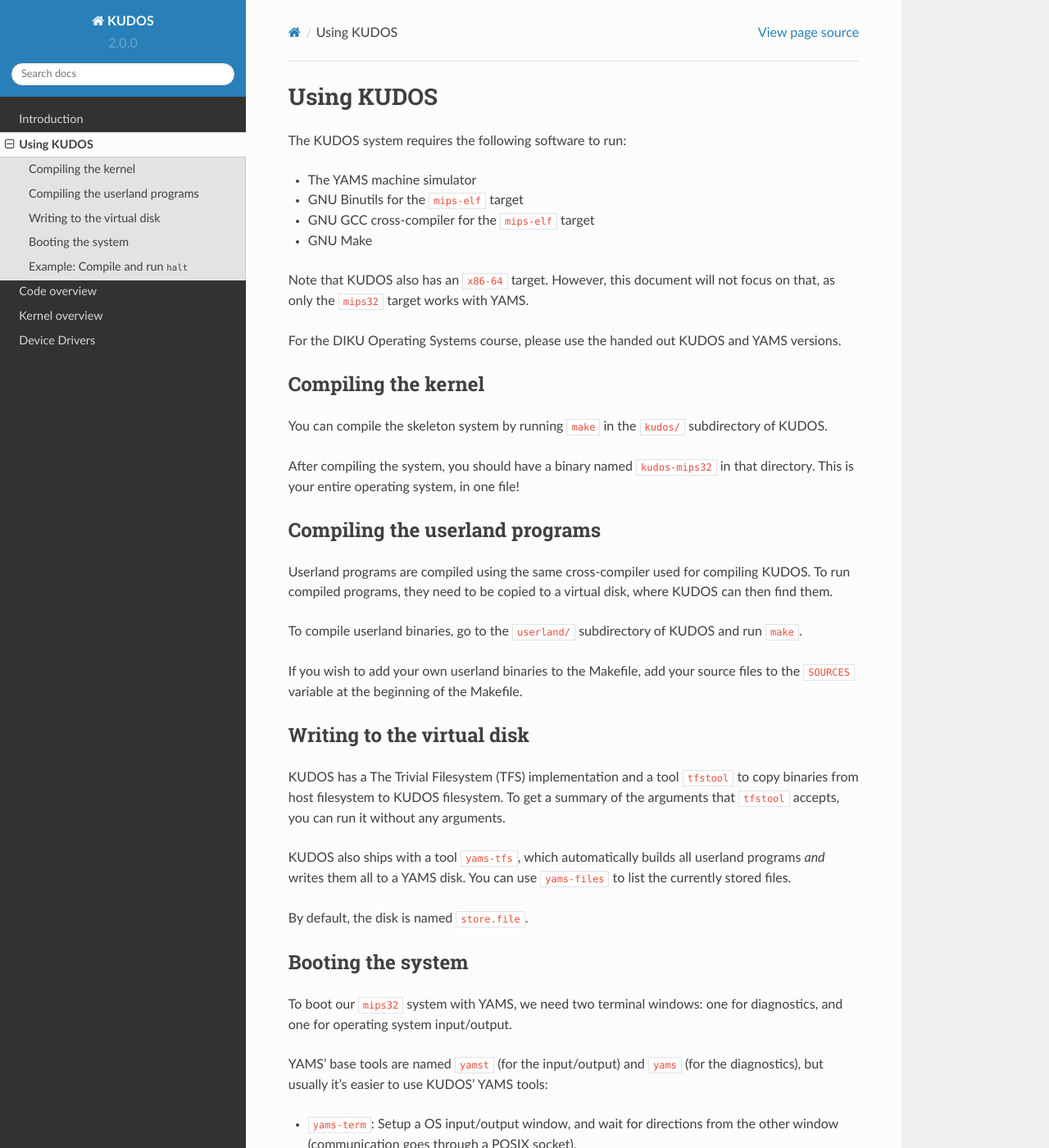
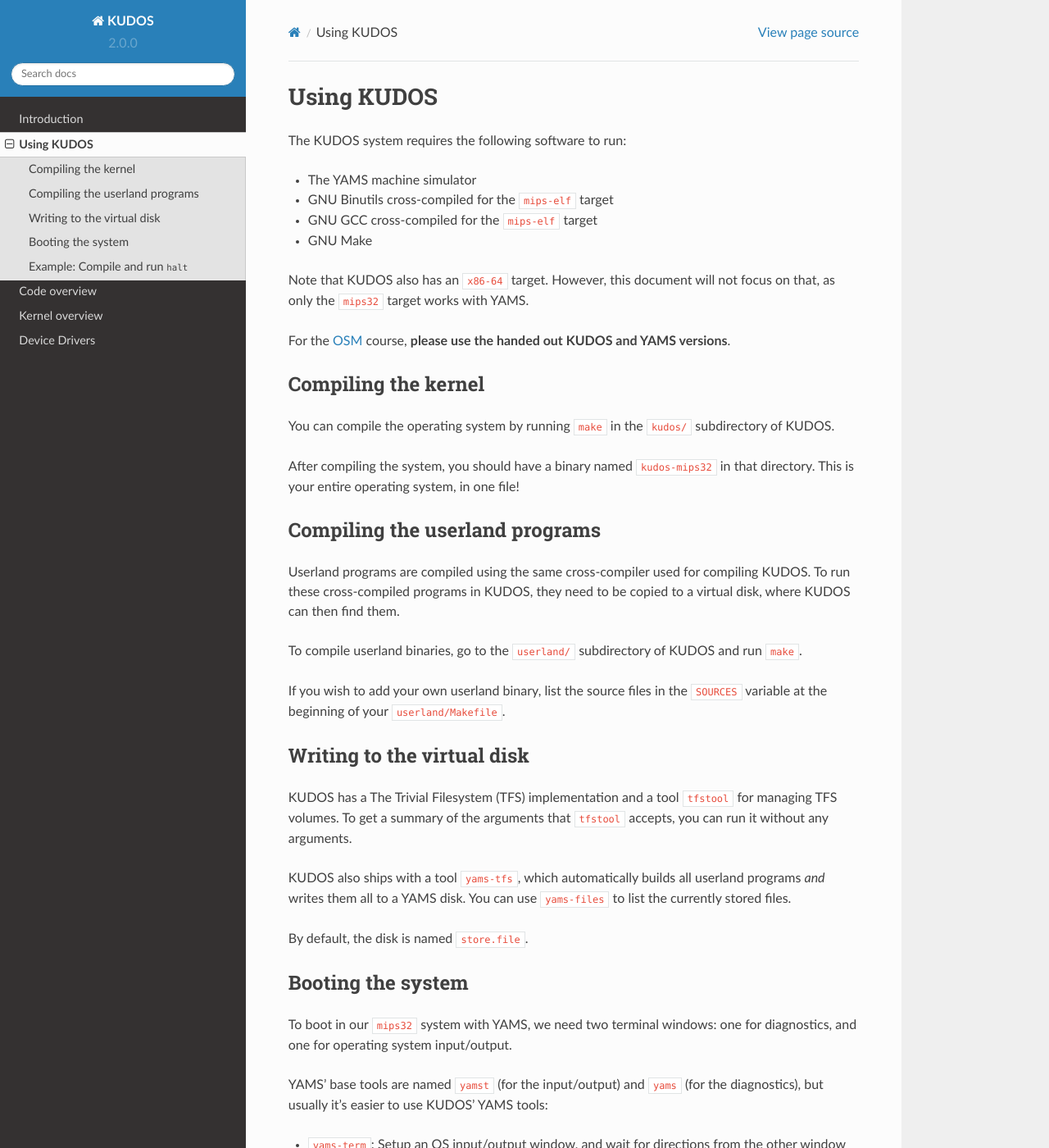
Before and after one commit to DIKU-EDU/kudos, a Sphinx documentation site: the page built from docs/usage.rst, in a window 1280 px wide and 1400 px high. Shown: the whole window at 82% size. Built offline with Sphinx 7.4.7 and the Read the Docs theme 2.0.0, drawn with Linux system fonts in a browser that asks for light colours; some of the changed text lies outside the part shown.

Commit message:
my go through the usage section

```diff
--- a/docs/usage.rst
+++ b/docs/usage.rst
@@ -5,21 +5,20 @@
 The KUDOS system requires the following software to run:
 
 * The YAMS machine simulator
-* GNU Binutils for the ``mips-elf`` target
-* GNU GCC cross-compiler for the ``mips-elf`` target
+* GNU Binutils cross-compiled for the ``mips-elf`` target
+* GNU GCC cross-compiled for the ``mips-elf`` target
 * GNU Make
 
 Note that KUDOS also has an ``x86-64`` target.  However, this document will not
 focus on that, as only the ``mips32`` target works with YAMS.
 
-For the DIKU Operating Systems course, please use the handed out KUDOS and
-YAMS versions.
-
+For the `OSM <http://www.webcitation.org/6eoBjRWvD>`_ course, **please use the
+handed out KUDOS and YAMS versions**.
 
 Compiling the kernel
 --------------------
 
-You can compile the skeleton system by running ``make`` in the ``kudos/``
+You can compile the operating system by running ``make`` in the ``kudos/``
 subdirectory of KUDOS.
 
 After compiling the system, you should have a binary named ``kudos-mips32`` in
@@ -30,22 +29,22 @@
 -------------------------------
 
 Userland programs are compiled using the same cross-compiler used for compiling
-KUDOS.  To run compiled programs, they need to be copied to a virtual disk,
-where KUDOS can then find them.
+KUDOS.  To run these cross-compiled programs in KUDOS, they need to be copied
+to a virtual disk, where KUDOS can then find them.
 
 To compile userland binaries, go to the ``userland/`` subdirectory of KUDOS and
 run ``make``.
 
-If you wish to add your own userland binaries to the Makefile, add your source
-files to the ``SOURCES`` variable at the beginning of the Makefile.
+If you wish to add your own userland binary, list the source files in the
+``SOURCES`` variable at the beginning of your ``userland/Makefile``.
 
 
 Writing to the virtual disk
 ---------------------------
 
 KUDOS has a The Trivial Filesystem (TFS) implementation and a tool ``tfstool``
-to copy binaries from host filesystem to KUDOS filesystem.  To get a summary of
-the arguments that ``tfstool`` accepts, you can run it without any arguments.
+for managing TFS volumes.  To get a summary of the arguments that ``tfstool``
+accepts, you can run it without any arguments.
 
 KUDOS also ships with a tool ``yams-tfs``, which automatically builds all
 userland programs *and* writes them all to a YAMS disk.  You can use
@@ -57,13 +56,13 @@
 Booting the system
 ------------------
 
-To boot our ``mips32`` system with YAMS, we need two terminal windows: one for
-diagnostics, and one for operating system input/output.
+To boot in our ``mips32`` system with YAMS, we need two terminal windows: one
+for diagnostics, and one for operating system input/output.
 
 YAMS' base tools are named ``yamst`` (for the input/output) and ``yams`` (for
 the diagnostics), but usually it's easier to use KUDOS' YAMS tools:
 
-* ``yams-term``: Setup a OS input/output window, and wait for directions from
+* ``yams-term``: Setup an OS input/output window, and wait for directions from
   the other window (communication goes through a POSIX socket).
 * ``yams-sim``: Simulate a kernel in the ``yams-term`` window.
 * ``yams-init``: Do the same as ``yams-sim``, but type less and assume more.
@@ -98,35 +97,35 @@
 Once you have a version of KUDOS extracted on your system, build the kernel and
 the userland programs::
 
-    make -C kudos
-    make -C userland
+    ~/kudos$ make -C kudos
+    ~/kudos$ make -C userland
 
 Then transfer all userland programs onto the ``store.file`` virtual disk::
 
-    yams-tfs
+    ~/kudos$ yams-tfs
 
 Then prepare YAMS for listening on boot requests::
 
-    yams-term
+    ~/kudos$ yams-term
 
 Let that wait, and open a new terminal window.  In that, run::
 
-    yams-sim kudos/kudos-mips32 initprog=[disk]halt.mips
+    ~/kudos$ yams-sim kudos/kudos-mips32 initprog=[disk]halt.mips32
 
 This should finish without a hitch and print a lot of diagnostics, while the
-``yams-term`` terminal window should print both KUDOS boot messages and
-KUDOS halt messages (since it's running a program compiled from
-`userland/halt.c`, which calls the HALT syscall).  Instead of writing that long
-`yams-sim` line, you can just write::
+``yams-term`` terminal window should print both KUDOS boot messages and KUDOS
+halt messages (since it's running a program compiled from ``userland/halt.c``,
+which calls ``syscall_halt``).  Instead of writing that long ``yams-sim`` line,
+you can just write::
 
-    yams-init halt.mips
+    ~/kudos$ yams-init halt.mips32
 
 which should do the same, except not print as much filler text.
 
 Run ``yams-files`` to list the files currently stored in the KUDOS TFS disk.  It
 should at least give you this::
 
-    [disk]halt.mips
+    [disk]halt.mips32
     [disk]halt.x86_64
 
 where ``[disk]`` is the volume name.
```
Also changed, not shown: other parts of docs/usage.rst (+2 -2 lines).
